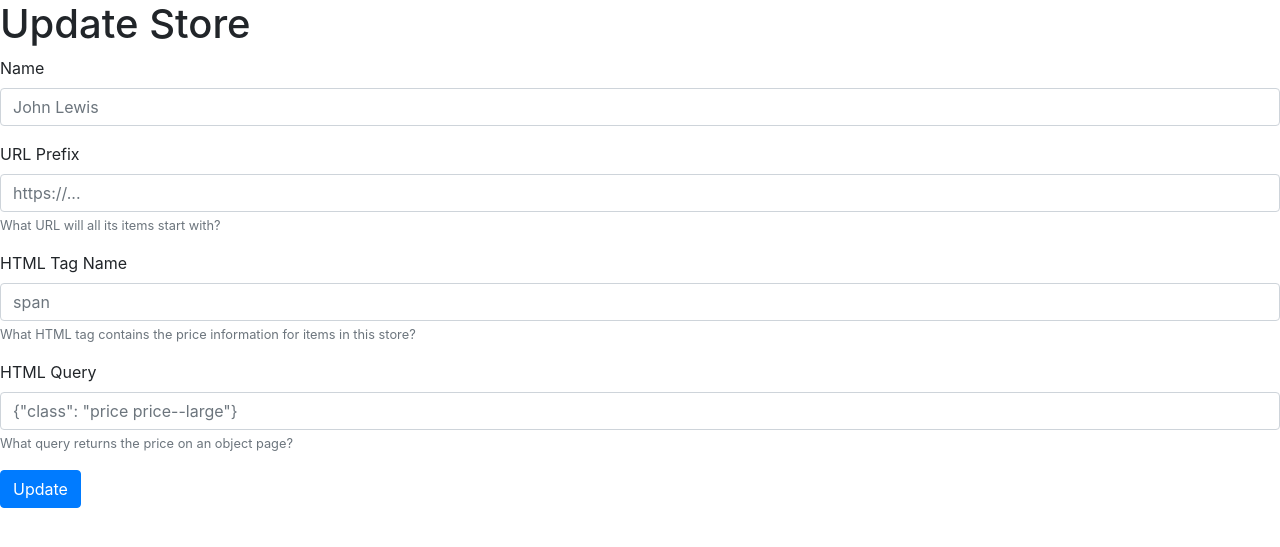
After one commit to utumno86/8PythonProjects, a Flask app: template pricing-service/templates/stores/edit.html in a window 1280 px wide. The commit adds this page. Shown: the top 547 px of the page. Run offline with Flask 2, Linux system fonts and the light colour scheme; the template is opened without the code that fills it, so the values that code supplies are empty; some libraries are stand-ins or nearby versions.

Commit message:
update stores

```diff
--- /dev/null
+++ b/pricing-service/templates/stores/edit.html
@@ -0,0 +1,37 @@
+{% extends "base.html" %}
+
+{% block content %}
+  <header><h1>Update Store</h1></header>
+  <section class="create-alert-form">
+    <form method="post">
+      <div class="form-group">
+        <label for="name">Name</label>
+        <input type="text" id="name" name="name" class="form-control" placeholder="John Lewis" value="{{ store.name }}"/>
+      </div>
+      <div class="form-group">
+        <label for="url_prefix">URL Prefix</label>
+        <input type="text" id="url_prefix" name="url_prefix" class="form-control" aria-describedby="urlPrefixHelp" placeholder="https://..." value="{{ store.url_prefix}}" />
+        <small id=urlPrefixHelp class="form-text text-muted">
+          What URL will all its items start with?
+        </small>
+      </div>
+      <div class="form-group">
+        <label for="tag_name">HTML Tag Name</label>
+        <input type="text" id="tag_name" name="tag_name" placeholder="span" aria-describedby="tagNameHelp" class="form-control" value="{{ store.tag_name }}" />
+        <small id=tagNameHelp class="form-text text-muted">
+          What HTML tag contains the price information for items in this store?
+        </small>
+      </div>
+      <div class="form-group">
+        <label for="query">HTML Query</label>
+        <input type="text" id="query" name="query" placeholder='{"class": "price price--large"}' aria-describedby="queryHelp" class="form-control" value="{{ store.query }}" />
+        <small id=queryHelp class="form-text text-muted">
+          What query returns the price on an object page?
+        </small>
+      </div>
+      <button type="submit" class="btn btn-primary">
+        Update
+      </button>
+    </form>
+  </section>
+{% endblock %}
--- a/pricing-service/templates/stores/index.html
+++ b/pricing-service/templates/stores/index.html
@@ -12,6 +12,9 @@
         <p>
           For URLs starting with {{ store.url_prefix }}.
         </p>
+         <a class="btn btn-secondary" href="{{ url_for('stores.edit_store', store_id=store._id) }}">
+          Update Store
+        </a>
       </div>
     {% endfor %}
   </div>
```
Also changed, not shown: pricing-service/views/stores.py (+18 -2 lines).
